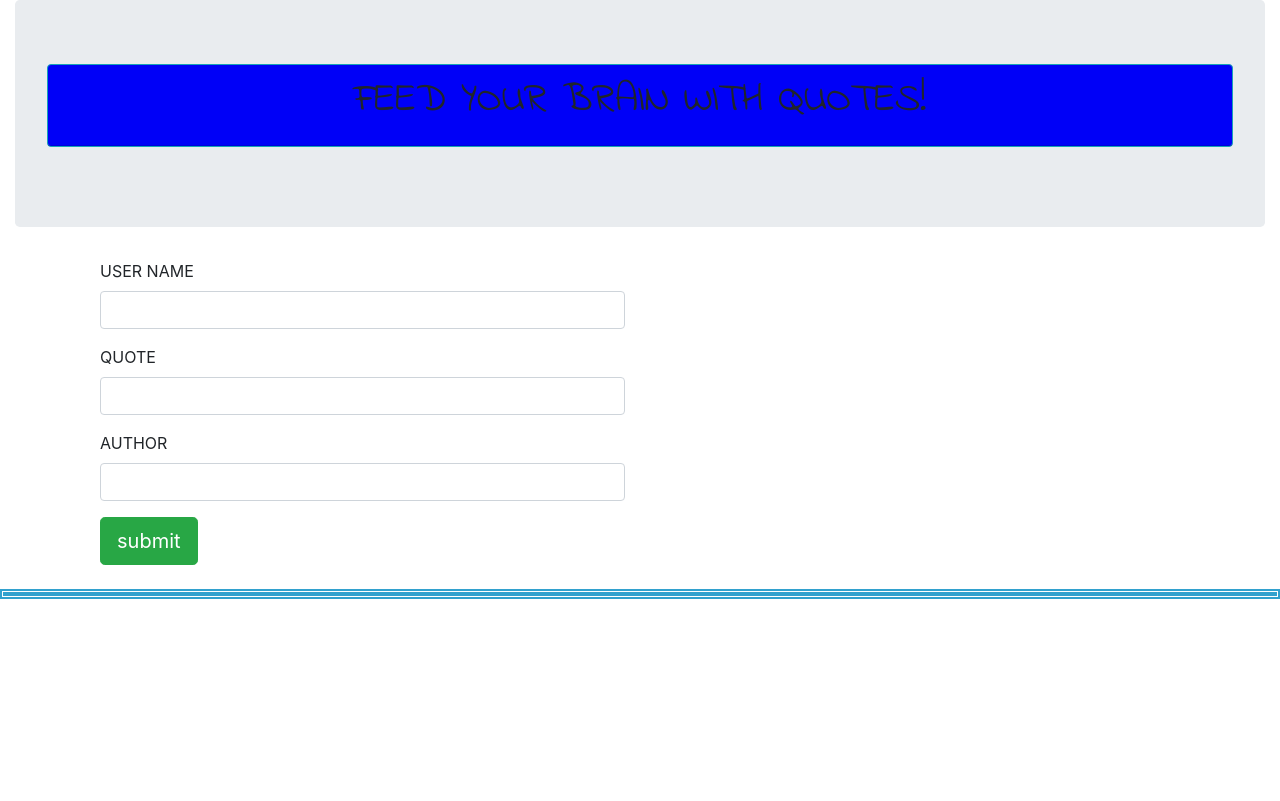
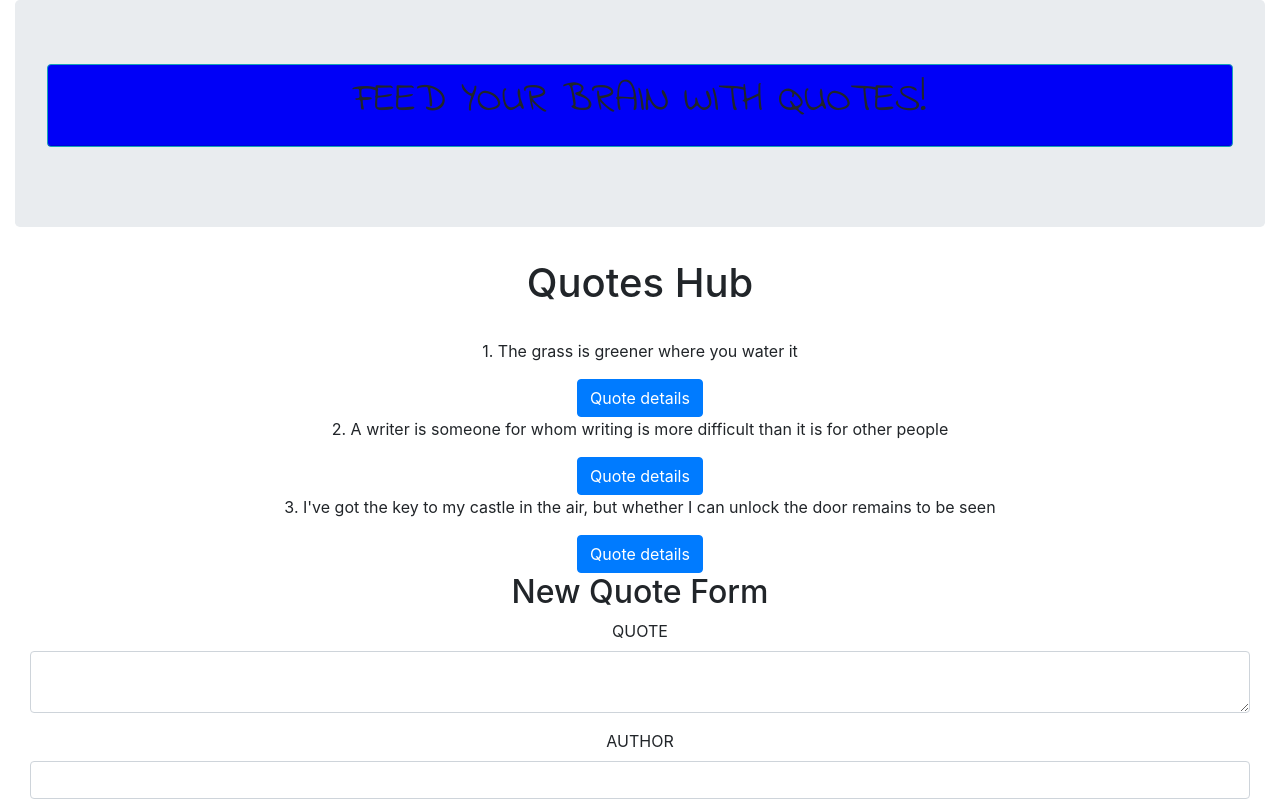
Before and after one commit to KingsMunene/Quotes, an Angular app: page / in a window 1280 px wide. Shown: the top 801 px of the page. Built offline with nearby package versions, Linux system fonts and the light colour scheme.

Commit message:
components

```diff
--- a/package.json
+++ b/package.json
@@ -19,6 +19,8 @@
     "@angular/platform-browser": "~7.2.0",
     "@angular/platform-browser-dynamic": "~7.2.0",
     "@angular/router": "~7.2.0",
+    "@ngx-progressbar/core": "^5.3.2",
+    "@ngx-progressbar/http": "^5.3.2",
     "bootstrap": "^4.3.1",
     "core-js": "^2.5.4",
     "rxjs": "~6.3.3",
--- a/src/app/app.component.css
+++ b/src/app/app.component.css
@@ -1,7 +1,7 @@
 h1{
     font-family: 'Indie Flower', cursive;
 }
-#form{
+#hapa{
         color: brown;
         align-content: center;
         background-image: url(image/background.jpg)
--- a/src/app/app.component.html
+++ b/src/app/app.component.html
@@ -12,5 +12,7 @@
       </div>
   </div>
   </div>
+  <section class="hapa">
   <app-quote></app-quote>
+  </section>
 <router-outlet></router-outlet>
--- a/src/app/quote-details/quote-details.component.html
+++ b/src/app/quote-details/quote-details.component.html
@@ -1,3 +1,7 @@
-<p>
-  quote-details works!
-</p>
+<div class="container-fluid">
+  <p>
+    Author~ {{quote.author}}
+  </p>
+  <p>Submitted by {{quote.name}}</p>
+  <button class="btn btn-danger" (click)='deleteGoal(true)'>Delete</button>
+</div>
--- a/src/app/quote-details/quote-details.component.ts
+++ b/src/app/quote-details/quote-details.component.ts
@@ -1,4 +1,5 @@
-import { Component, OnInit } from '@angular/core';
+import { Component, OnInit,Input,Output,EventEmitter } from '@angular/core';
+import {Quote} from '../quote';
 
 @Component({
   selector: 'app-quote-details',
@@ -9,6 +10,14 @@ export class QuoteDetailsComponent implements OnInit {
 
   constructor() { }
 
+  @Input() quote:Quote;
+  @Output() trashQuote = new EventEmitter<boolean>()
+
+  deleteGoal(complete:boolean){
+    this.trashQuote.emit(complete);
+  }
+
+
   ngOnInit() {
   }
 
--- a/src/app/quote-form/quote-form.component.html
+++ b/src/app/quote-form/quote-form.component.html
@@ -1,23 +1,42 @@
-<section class="input">
-    <div class="container">
-        <div class="row">
-            <div class="col-md-6">
+<div style="text-align: center">
+    <div class="container-fluid">
+        <h2>New Quote Form</h2>
+
         <form (ngSubmit)='submitQuote()' #quoteForm='ngForm'>
+
+            <div class="form-group">
+                <label for="quote">QUOTE</label>
+                <textarea type="text" rows="2"  class="form-control" id="quote" [(ngModel)]="newQuote.quote" name="quote" #quote='ngModel' required></textarea>
+                <div [hidden]="quote.valid || quote.pristine" class="alert alert-danger">
+                    <p>A quote is required</p>
+                </div>
+            </div>
+
+            <div class="form-group">
+                <label for="author">AUTHOR</label>
+                <input type="text"  class="form-control" id="author" [(ngModel)]="newQuote.author" name="author" #author='ngModel' required>
+                <div [hidden]="author.valid || author.pristine" class="alert alert-danger">
+                    <P>Author's name is required</P>
+                </div>
+            </div>
+
             <div class="form-group">
                 <label for="name">USER NAME</label>
-                    <input type="text"  class="form-control" id="name" [(ngModel)]="newQuote.name" name="name" #name="ngModel" required>
+                <input type="text"  class="form-control" id="name" [(ngModel)]="newQuote.name" name="name" #name='ngModel' required>
+                <div [hidden]="name.valid || name.pristine" class="alert alert-danger">
+                    <p>User name is required</p>
                 </div>
+            </div>
+
             <div class="form-group">
-                    <label for="quote">QUOTE</label>
-                    <input type="text"  class="form-control" id="quote" [(ngModel)]="newQuote.quote" name="quote" #quote="ngModel" required>
+                <label for="dateCreated">Date Created</label>
+                <input type="date" class="form-control" id="dateCreated" [(ngModel)]="newQuote.dateCreated" name="dateCreated" #dateCreated='ngModel' required>
+                <div [hidden]="dateCreated.valid || dateCreated.pristine" class="alert alert-danger">
+                    <p>Date Created should be stated</p>
                 </div>
-                <div class="form-group">
-                    <label for="name">AUTHOR</label>
-                    <input type="text"  class="form-control" id="author" [(ngModel)]="newQuote.author" name="author" #author="ngModel" required>
             </div>
+
             <button type="submit" class="btn btn-success btn-lg">submit</button>
         </form>
     </div>
 </div>
-  </div>
-</section>
--- a/src/app/quote-form/quote-form.component.ts
+++ b/src/app/quote-form/quote-form.component.ts
@@ -1,4 +1,4 @@
-import { Component, OnInit, Output,EventEmitter} from '@angular/core';
+import { Component, OnInit, Output,EventEmitter, Input} from '@angular/core';
 import { Quote } from '../quote';
 
 @Component({
@@ -7,9 +7,12 @@ import { Quote } from '../quote';
   styleUrls: ['./quote-form.component.css']
 })
 export class QuoteFormComponent implements OnInit {
-  newQuote=new Quote(0,"","","",new Date());
 
-  @Output() addQuote=new EventEmitter<Quote>();
+  newQuote = new Quote(0,"","","",new Date());
+
+  @Input() quote:Quote;
+
+  @Output() addQuote = new EventEmitter<Quote>();
 
   submitQuote(){
     this.addQuote.emit(this.newQuote);
--- a/src/app/quote.ts
+++ b/src/app/quote.ts
@@ -1,3 +1,6 @@
 export class Quote {
-    constructor(public id:number, public name:string, public author:string, public quote:string, public date:Date){}
+    showDetails:boolean;
+    constructor(public id:number, public quote:string, public author:string, public name:string, public dateCreated:Date){
+        this.showDetails=false;
+    }
 }
--- a/src/app/quote/quote.component.html
+++ b/src/app/quote/quote.component.html
@@ -1,20 +1,20 @@
-<div class="panel-body">
+<div style="text-align: center">
     <div class="container">
+        <h1>Quotes Hub</h1>
+        <br>
+    </div>
+    <div class="container-fluid">
+        <div *ngFor='let quote of quotes;let i = index'>
+
+            <p>{{quote.id}}. {{quote.quote}}</p>
+
+            <button class="btn btn-primary" (click)="showDetails(i)">Quote details</button>
+
+            <app-quote-details *ngIf='quote.showDetails' [quote]='quote' (trashQuote)="trashTheQuote($event, i)"></app-quote-details>
+
+        </div>
+    </div>
+    <div class="container-fluid">
         <app-quote-form (addQuote)="addNewQuote($event)"></app-quote-form>
     </div>
 </div>
-     <br>
-    <link href="https://fonts.googleapis.com/css?family=Indie+Flower|Playfair+Display" rel="stylesheet">
-    <section class="output">
-        <div class="container">
-            <div class="row">
-                <div *ngFor="let quote of quotes; let i = index" class="col-md-6 no-pad">
-                    <p>Submitted by:{{quote.name}}</p>
-                    <P>Quote:{{quote.quote}}</P>
-                    <p>Auother: {{quote.author}}</p>
-                    <p>{{quote.date}}</p>
-                    <button (click) = 'quoteDelete(true)' class="btn btn-danger btn-lg"> Delete Quote </button>
-                </div>
-            </div>
-        </div>
-    </section>
--- a/src/app/quote/quote.component.ts
+++ b/src/app/quote/quote.component.ts
@@ -1,30 +1,45 @@
 import { Component, OnInit } from '@angular/core';
+import {Quote} from '../quote';
 
-import {Quote} from '../quote'
 
 @Component({
   selector: 'app-quote',
   templateUrl: './quote.component.html',
   styleUrls: ['./quote.component.css']
 })
+
 export class QuoteComponent implements OnInit {
-  quotes=[]
 
-  addNewQuote(quote){
-    let quoteLength = this.quotes.length;
+  constructor(){}
+  quotes:Quote[] = [
+    new Quote(1,"The grass is greener where you water it","Neil","Kings",new Date(2019,7,11)),
+    new Quote(2,"A writer is someone for whom writing is more difficult than it is for other people","Thomas Mann","Kings",new Date(2019,7,11)),
+    new Quote(3,"I've got the key to my castle in the air, but whether I can unlock the door remains to be seen","Louisa May Alcott","Kings",new Date(2019,7,11)),
 
-    quote.id=quoteLength+1;
+  ];
 
-    quote.completeDate = new Date(quote.completeDate)
-
-    this.quotes.push(quote)
+  showDetails(index:any){
+    this.quotes[index].showDetails = !this.quotes[index].showDetails;
+  }
+  trashTheQuote(trashQuote: any, index: number){
+    if(trashQuote){
+      let sureDelete = confirm(`you are about to delete ${this.quotes[index].quote}'s quote! Are you sure? `)
+      if(sureDelete){
+        this.quotes.splice(index, 1);
+      }
+    }
 
   }
+  addNewQuote(quote){
+    let quoteLenth = this.quotes.length;
+    quote.id = quoteLenth+1;
+    quote.dateCreated = new Date(quote.dateCreated);
 
-  constructor() { }
-
-
-  ngOnInit() {
+    this.quotes.push(quote);
   }
 
-}
+    ngOnInit() {
+
+    }
+
+  }
```
Also changed, not shown: 21 other files (tests, documents, lock files or other folders). Lines whose indentation alone changed are shown as unchanged.
